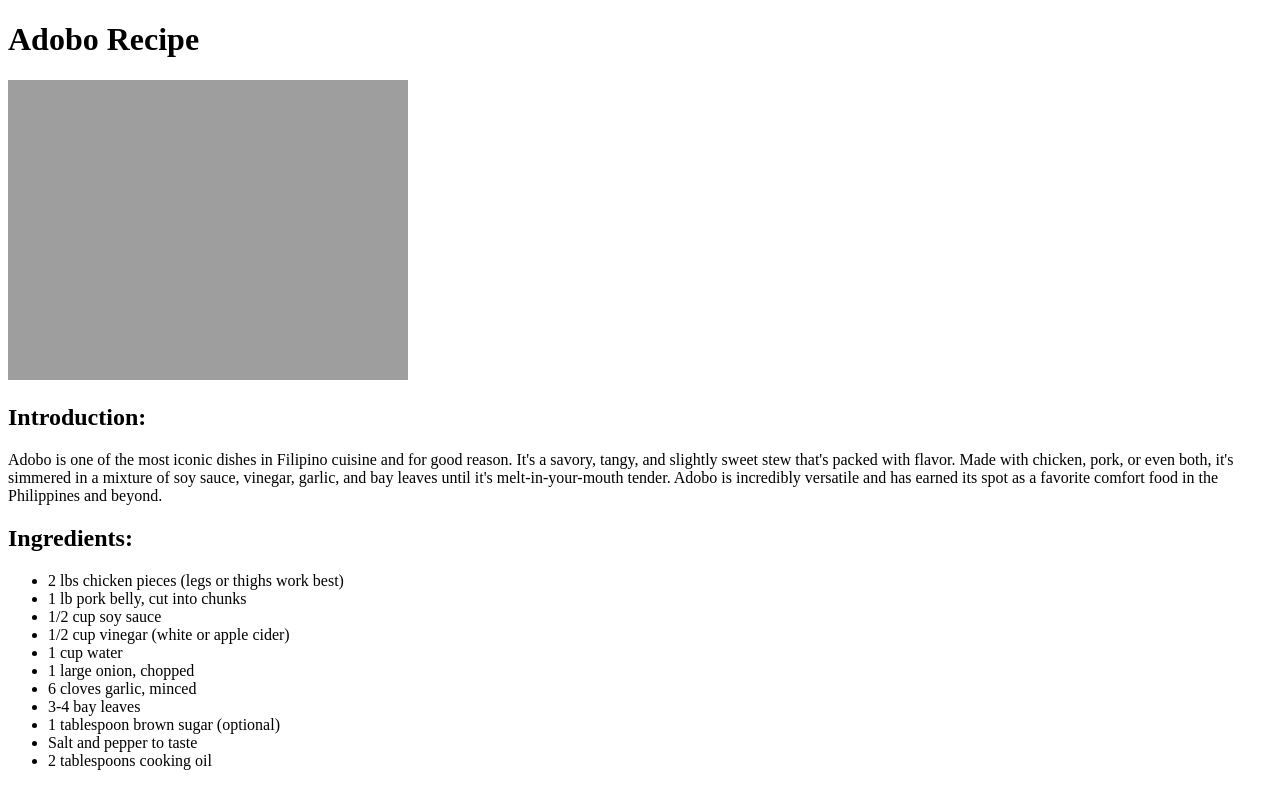
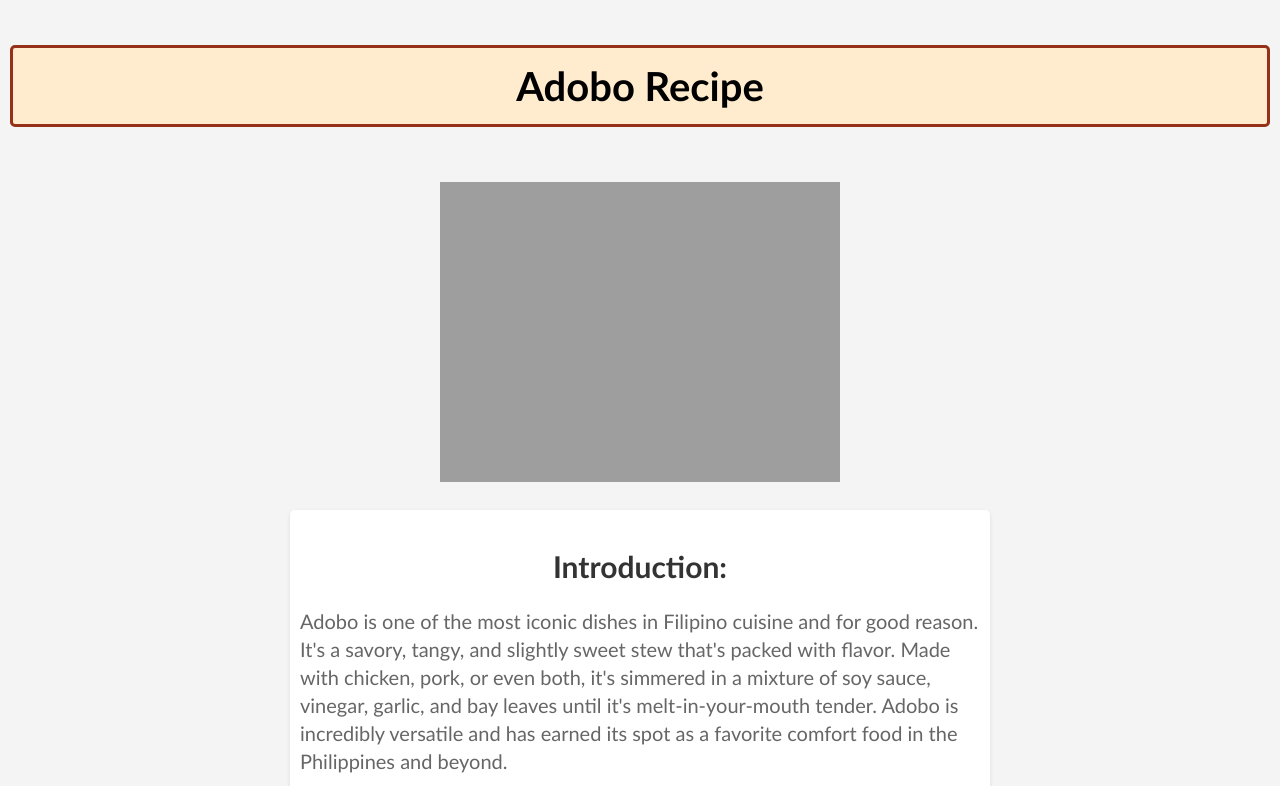
Before and after one commit to JohnrickDev/odin-recipes, a plain HTML site: page recipes/adobo.html in a window 1280 px wide. Shown: the top 786 px of the page. Drawn offline with Linux system fonts and the light colour scheme; the site is published under a folder, as on GitHub Pages, so addresses that start at the root find nothing.

Commit message:
fix(path): fix the pathing in html files for accesing the index.css styler

```diff
--- a/recipes/adobo.html
+++ b/recipes/adobo.html
@@ -8,7 +8,7 @@
       content="Discover the recipe for Adobo, a popular Filipino dish made with chicken, pork, soy sauce, and vinegar. Learn how to make this savory and tangy stew."
     />
     <title>Adobo Recipe</title>
-    <link rel="stylesheet" href="/index.css"/>
+    <link rel="stylesheet" href="../index.css"/>
   </head>
   <body>
     <header>
```
Also changed, not shown: index.html (+1 -1 lines), recipes/torta.html (+1 -1 lines).
